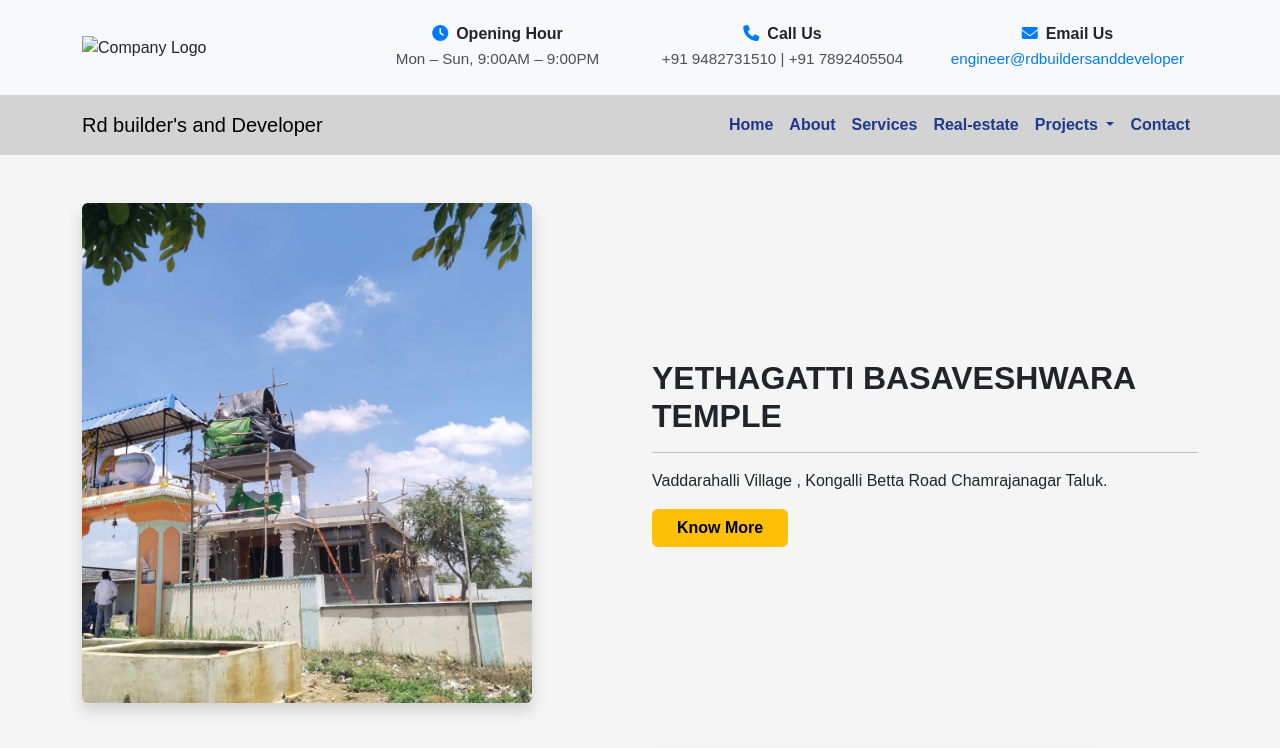
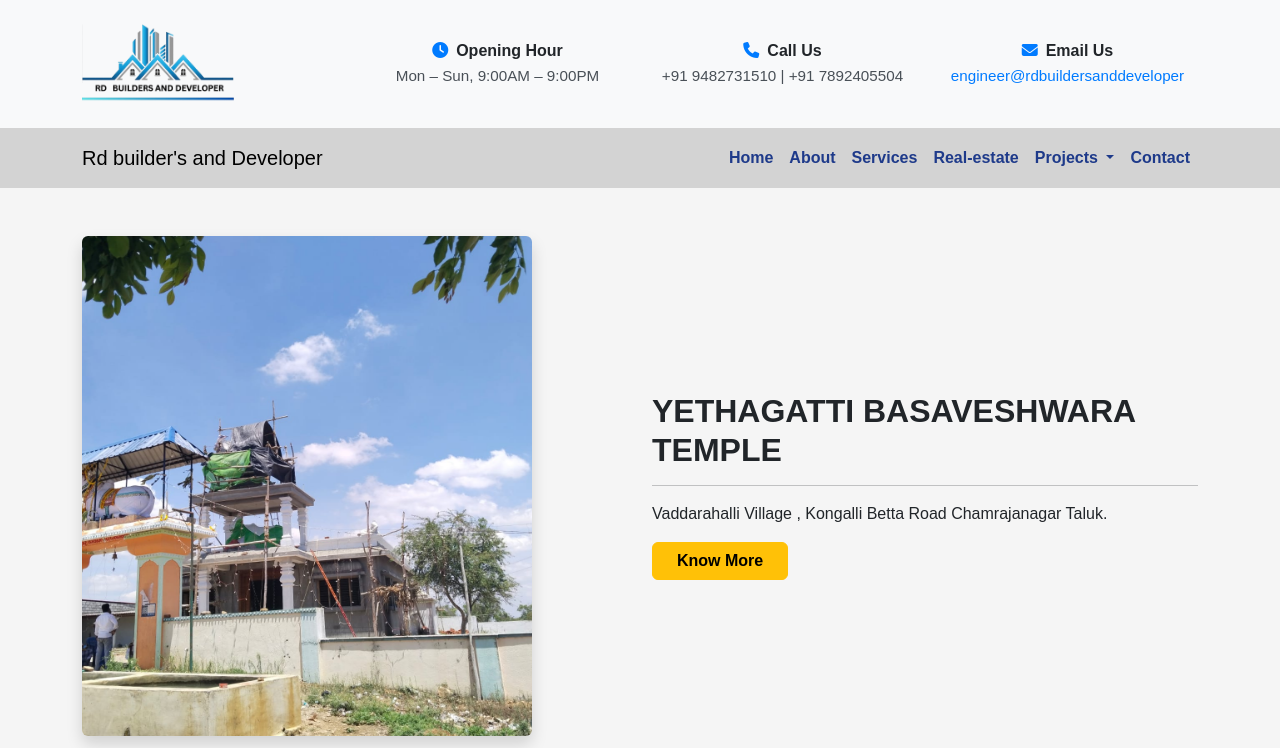
Before and after one commit to vanijagannath/RDC-gundlupete, a plain HTML site: page Ongoing.html in a window 1280 px wide. Shown: the top 748 px of the page. Drawn offline with nearby package versions, Linux system fonts and the light colour scheme; the site is published under a folder, as on GitHub Pages, so addresses that start at the root find nothing.

Commit message:
Update Ongoing.html

```diff
--- a/Ongoing.html
+++ b/Ongoing.html
@@ -22,7 +22,7 @@
         <!-- Logo -->
         <div class="col-md-3 text-center text-md-start mb-3 mb-md-0">
           <div class="logo">
-            <img src="/images/logo.png" alt="Company Logo" class="img-fluid" style="max-height: 80px;">
+            <img src="images/logo.png" alt="Company Logo" class="img-fluid" style="max-height: 80px;">
           </div>
         </div>
 
```
